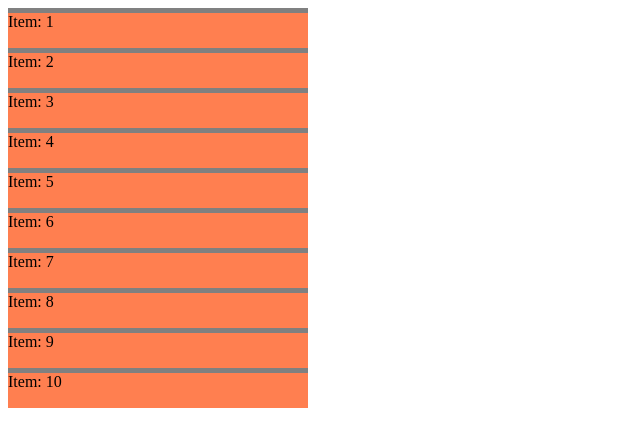
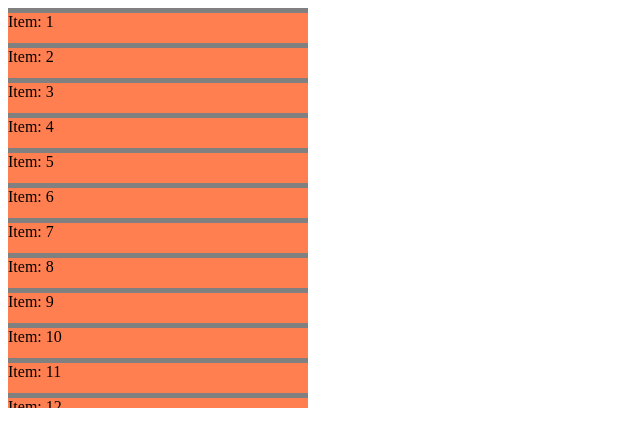
Before and after one commit to DebaKaran/react-performance, a React (Vite) app in the folder list-virtulaztion/: page / in a window 1280 px wide. Shown: the top 446 px of the page, without its empty margins (0-640 px from the left). Built offline with nearby package versions, Linux system fonts and the light colour scheme.

Commit message:
fix: add box-sizing border-box to ensure correct item height calculation
- Prevent border from increasing rendered item height
- Align actual DOM height with virtualization math
- Resolve overflow and scroll position inconsistencies

```diff
--- a/list-virtulaztion/src/components/VirtulizedList.jsx
+++ b/list-virtulaztion/src/components/VirtulizedList.jsx
@@ -29,7 +29,8 @@ const VirtulizedList = ({ list, height, width, itemHeight }) => {
                         <div className='item' key={item} style={{
                             height: itemHeight,
                             background: "coral",
-                            borderTop: "5px solid grey"
+                            borderTop: "5px solid grey",
+                            boxSizing: 'border-box'
                         }}>
                             {
                                 "Item: " + item
```
